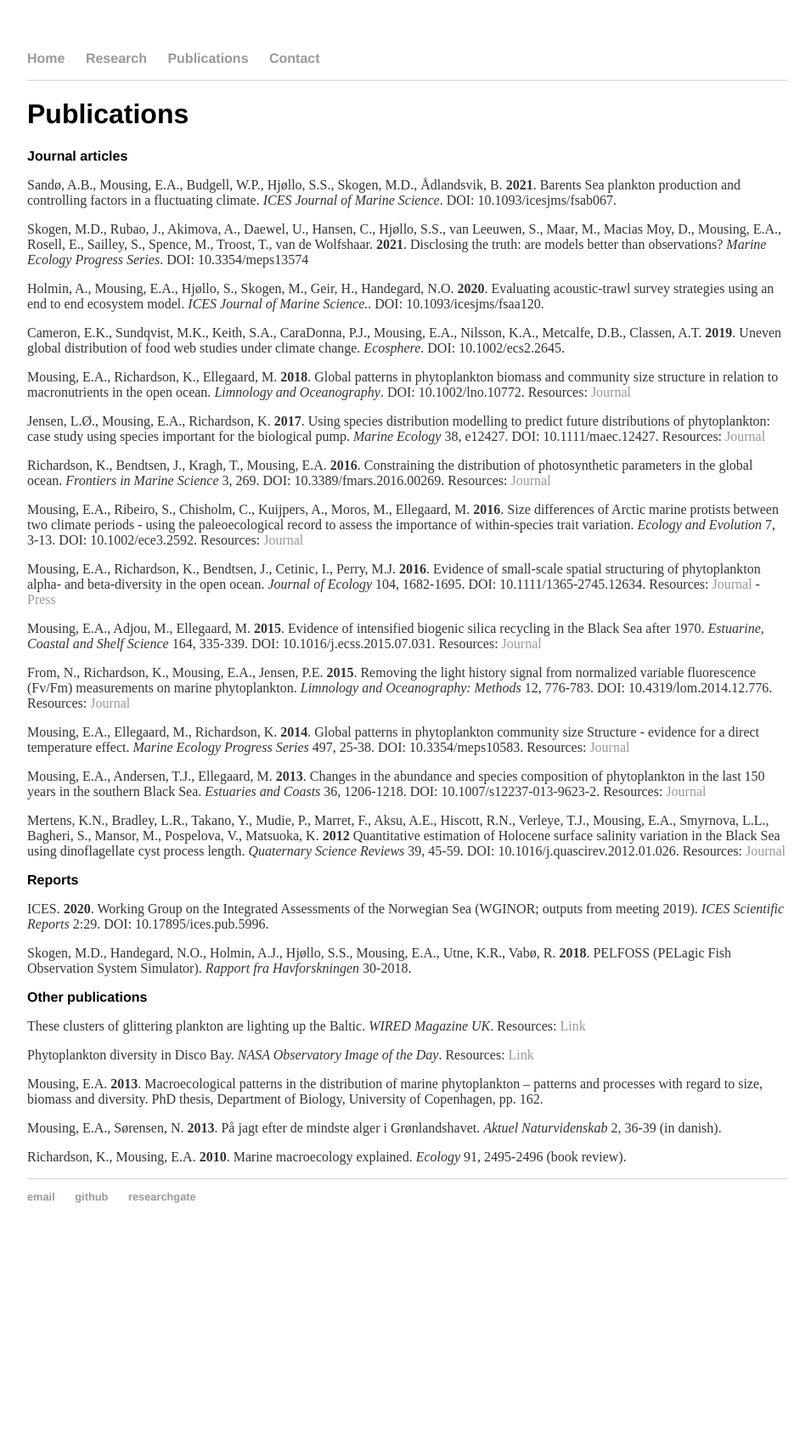
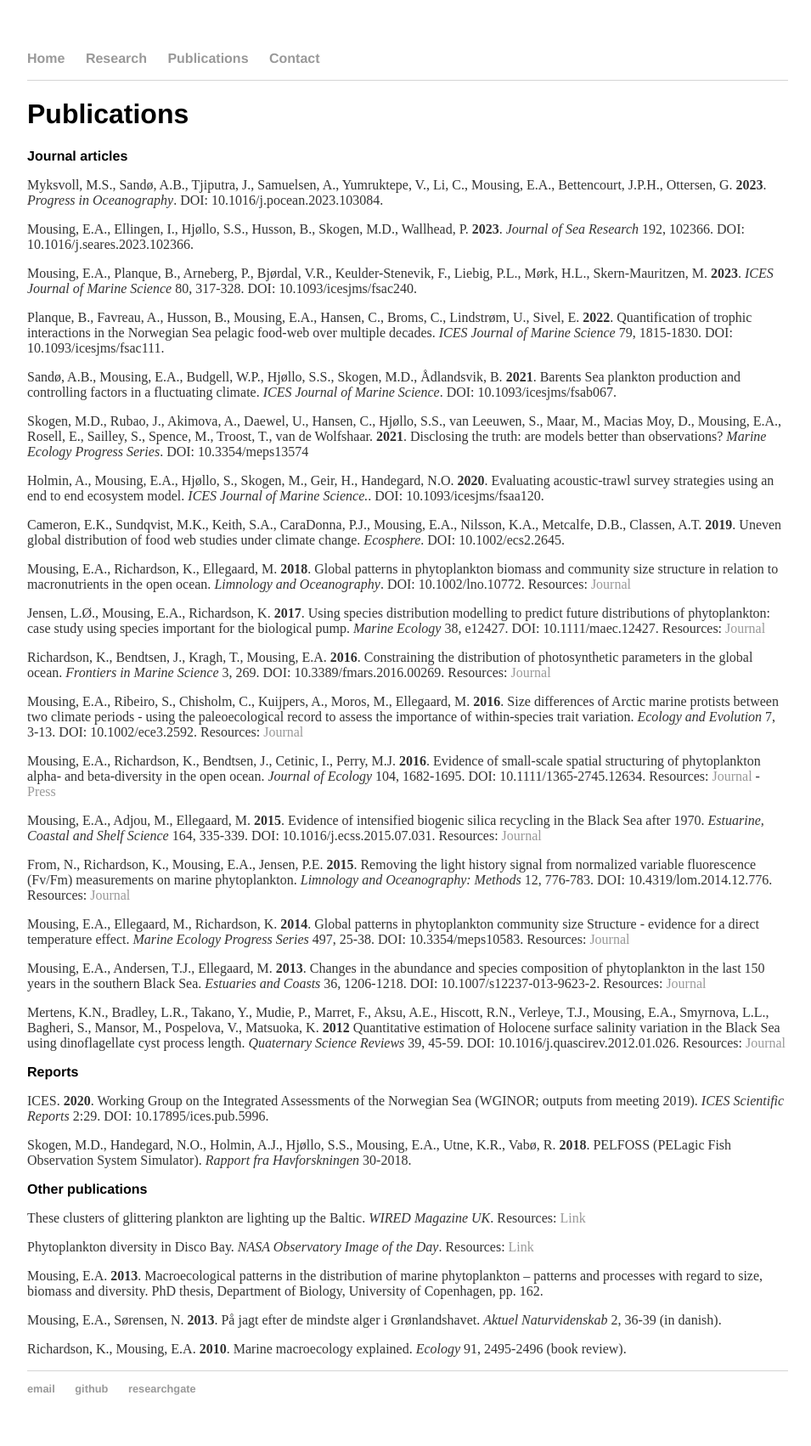
Before and after one commit to eamousing/eamousing.github.io, a Jekyll site: the page built from publications.html, in a window 1280 px wide. Shown: the whole page at 85% size, without its empty margins (160-1115 px from the left). Built offline with Jekyll 4.4.1, drawn with Linux system fonts in a browser that asks for light colours; Markdown is read by kramdown in place of the engine named in the settings; before the commit the page ends 1476 px from its top, so only the background shows below that.

Commit message:
Update publications.html

```diff
--- a/publications.html
+++ b/publications.html
@@ -5,6 +5,10 @@ title: Publications
 <div class="blurb">
 	<h1>Publications</h1>
         <h2>Journal articles</h2>
+	    <p>Myksvoll, M.S., Sandø, A.B., Tjiputra, J., Samuelsen, A., Yumruktepe, V., Li, C., Mousing, E.A., Bettencourt, J.P.H., Ottersen, G. <b>2023</b>. <i>Progress in Oceanography</i>. DOI: 10.1016/j.pocean.2023.103084.</p>
+	    <p>Mousing, E.A., Ellingen, I., Hjøllo, S.S., Husson, B., Skogen, M.D., Wallhead, P. <b>2023</b>. <i>Journal of Sea Research</i> 192, 102366. DOI: 10.1016/j.seares.2023.102366.</p>
+	    <p>Mousing, E.A., Planque, B., Arneberg, P., Bjørdal, V.R., Keulder-Stenevik, F., Liebig, P.L., Mørk, H.L., Skern-Mauritzen, M. <b>2023</b>. <i>ICES Journal of Marine Science</i> 80, 317-328. DOI: 10.1093/icesjms/fsac240.</p>
+	    <p>Planque, B., Favreau, A., Husson, B., Mousing, E.A., Hansen, C., Broms, C., Lindstrøm, U., Sivel, E. <b>2022</b>. Quantification of trophic interactions in the Norwegian Sea pelagic food-web over multiple decades. <i>ICES Journal of Marine Science</i> 79, 1815-1830. DOI: 10.1093/icesjms/fsac111.</p>
 	    <p>Sandø, A.B., Mousing, E.A., Budgell, W.P., Hjøllo, S.S., Skogen, M.D., Ådlandsvik, B. <b>2021</b>. Barents Sea plankton production and controlling factors in a fluctuating climate. <i> ICES Journal of Marine Science</i>. DOI: 10.1093/icesjms/fsab067.</p>
 	    <p>Skogen, M.D., Rubao, J., Akimova, A., Daewel, U., Hansen, C., Hjøllo, S.S., van Leeuwen, S., Maar, M., Macias Moy, D., Mousing, E.A., Rosell, E., Sailley, S., Spence, M., Troost, T., van de Wolfshaar. <b>2021</b>. Disclosing the truth: are models better than observations? <i>Marine Ecology Progress Series</i>. DOI: 10.3354/meps13574</p>
 	    <p>Holmin, A., Mousing, E.A., Hjøllo, S., Skogen, M., Geir, H., Handegard, N.O. <b>2020</b>. Evaluating acoustic-trawl survey strategies using an end to end ecosystem model. <i>ICES Journal of Marine Science.</i>. DOI: 10.1093/icesjms/fsaa120.</p>
```
